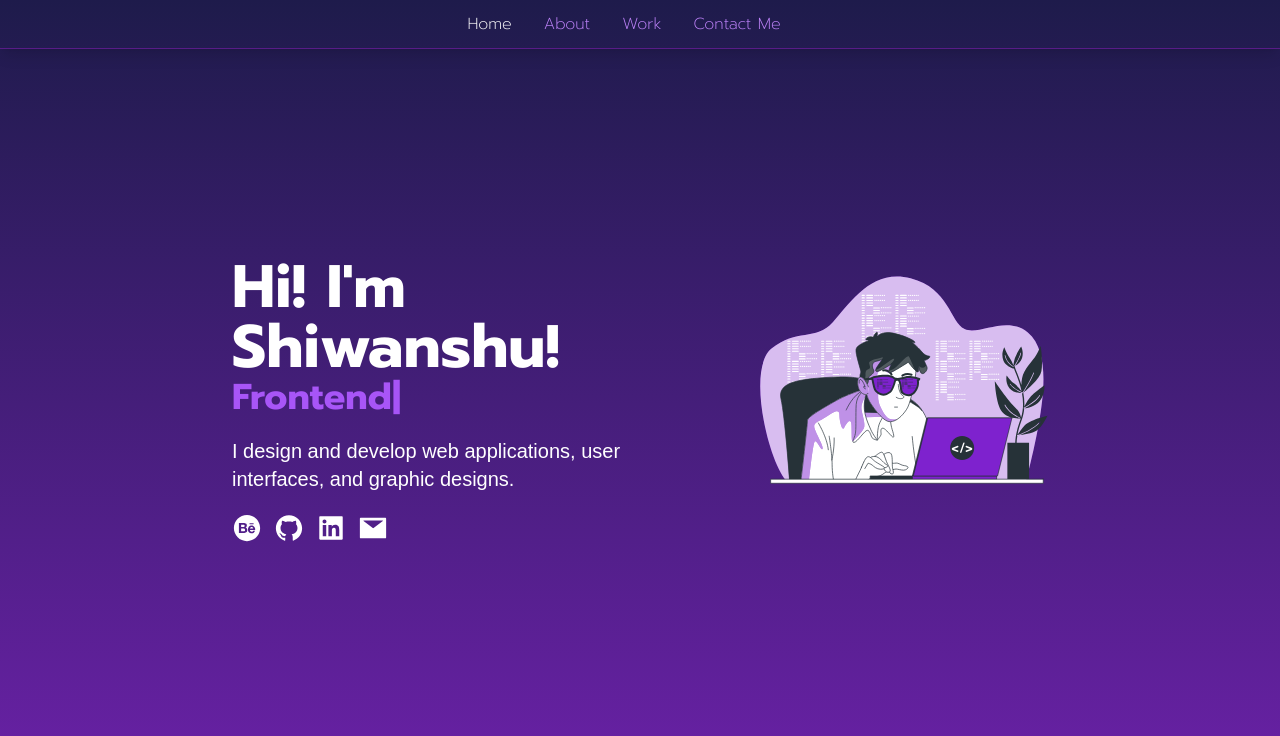
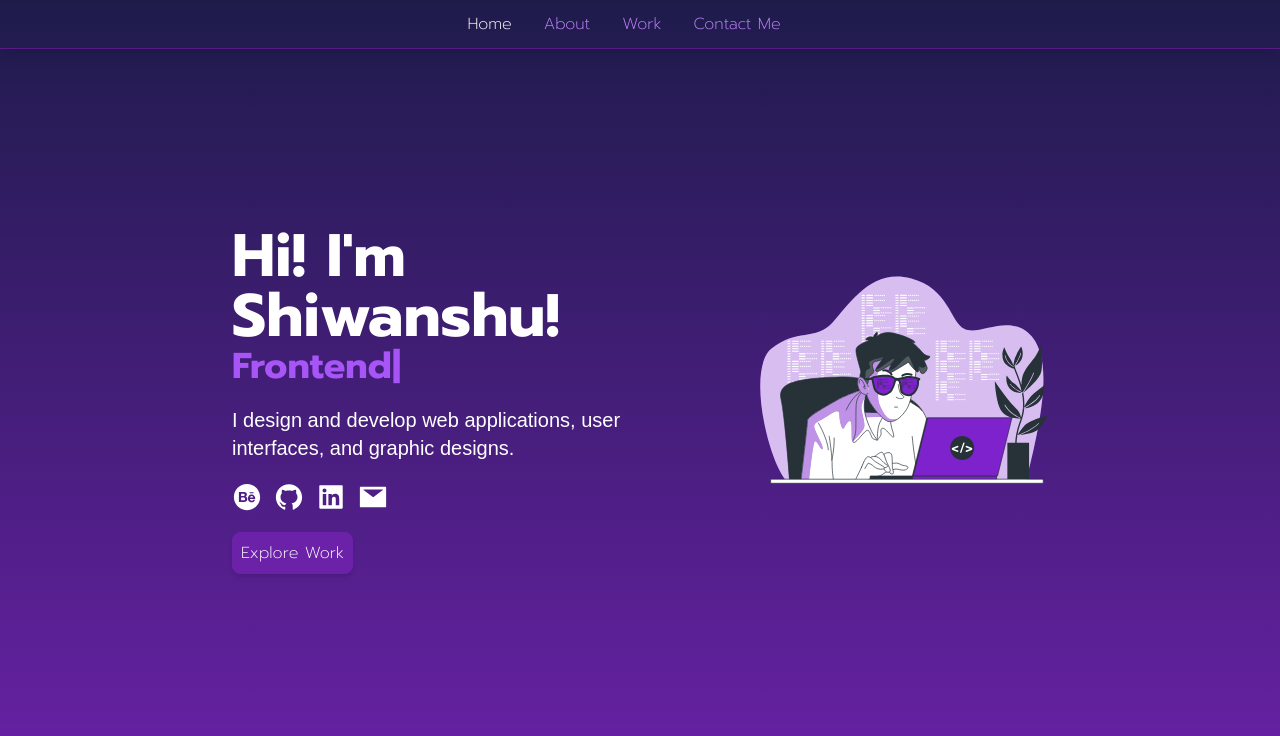
Before and after one commit to shiwanshudev/portfolio2023, a Next.js app: page / in a window 1280 px wide. Shown: the top 736 px of the page. Built offline with nearby package versions, Linux system fonts and the light colour scheme; a web font is replaced by a local one.

Commit message:
Add CTA for explore work

```diff
--- a/src/app/page.tsx
+++ b/src/app/page.tsx
@@ -66,6 +66,14 @@ export default function Home() {
             <AiFillMail />
           </Link>
         </div>
+        <div>
+          <Link
+            href={"/work"}
+            className="border-solid border mt-5 p-2 text-white-800 font-prompt rounded-lg inline-block cursor-pointer bg-purple-800 text-white border-purple-800 hover:-translate-y-1 shadow-md duration-200 hover:shadow-none"
+          >
+            Explore Work
+          </Link>
+        </div>
       </div>
       <div className="w-48 h-48 mb-10 relative lg:w-72 lg:h-72 ">
         <Image
```
